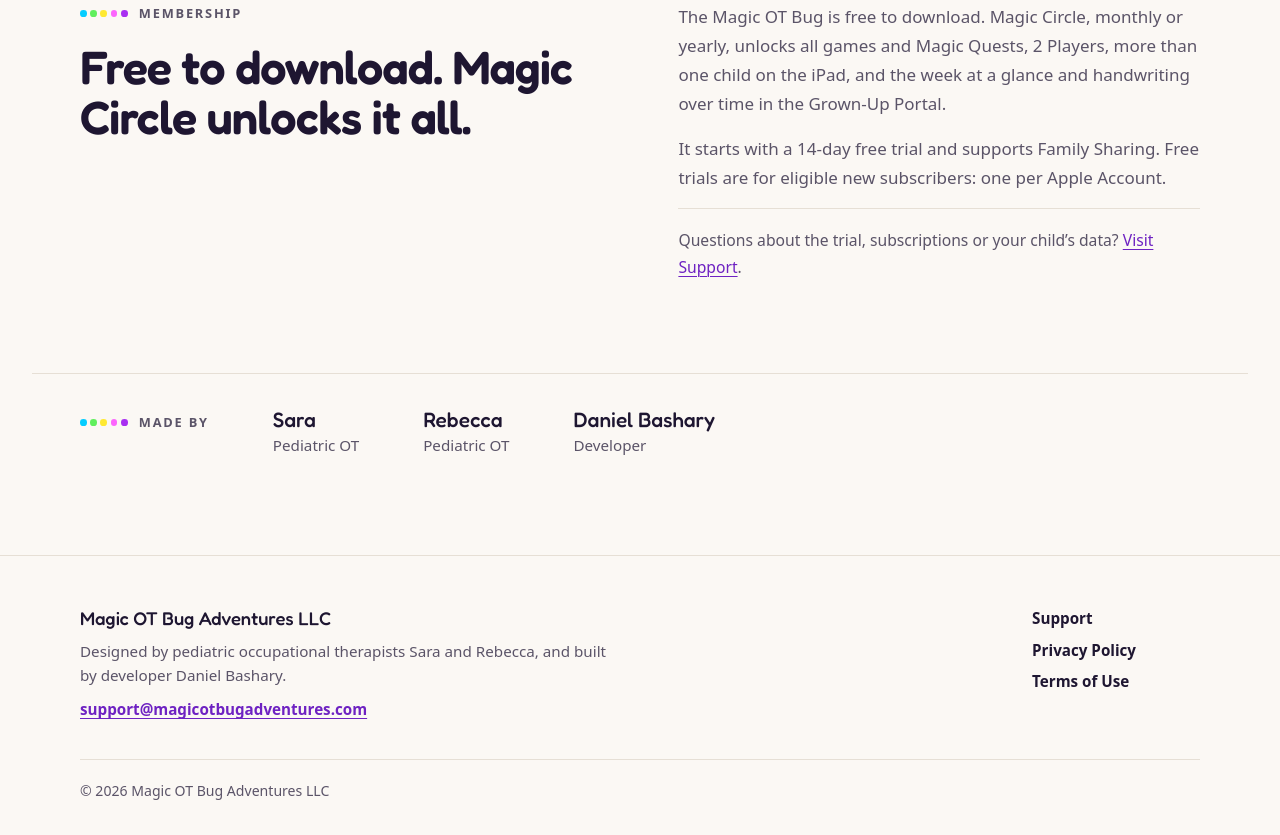
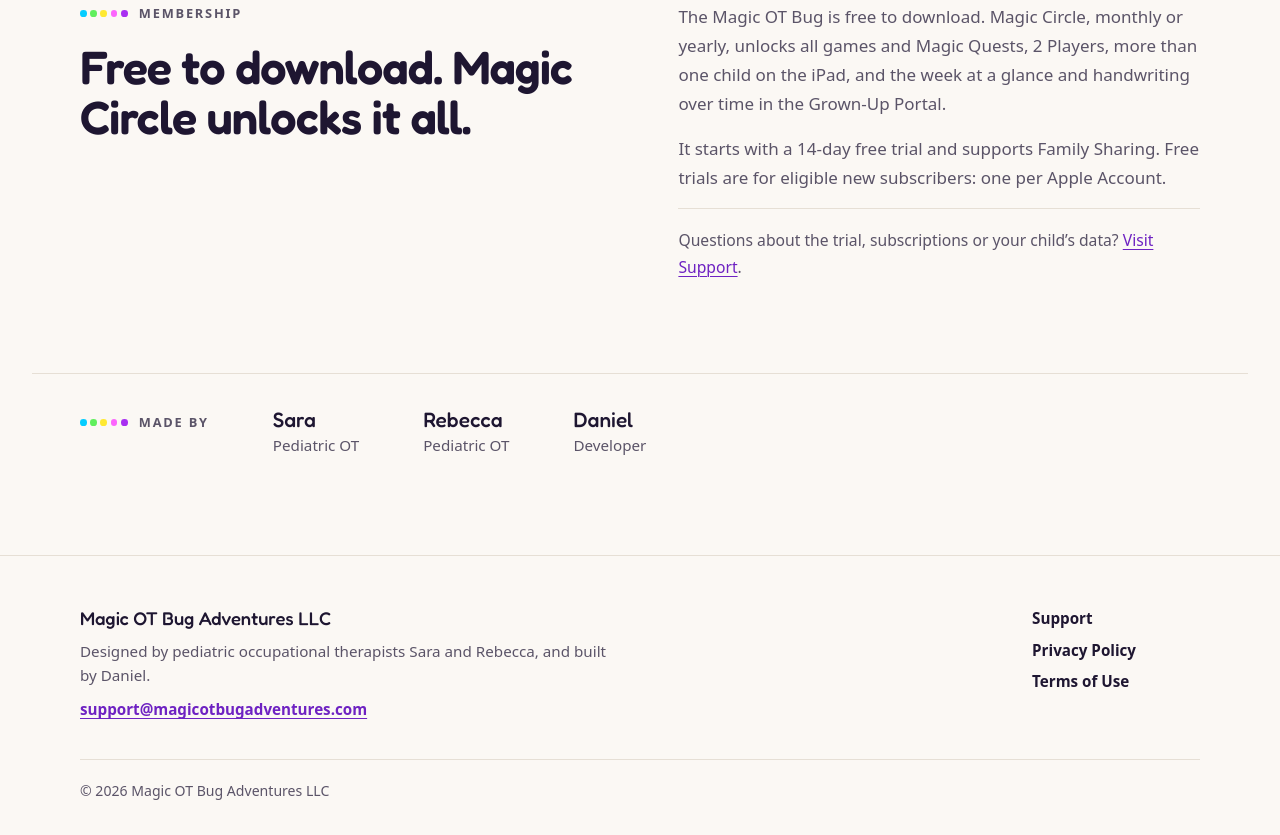
Before and after one commit to magicotbugadventures/website, a plain HTML site: page index.html in a window 1280 px wide. Shown: the part 4744-5579 px from the top of the page. Drawn offline with Linux system fonts and the light colour scheme.

Commit message:
Credits: built by Daniel (first name only, at the founder's request)
Co-Authored-By: Claude Opus 5.5 <noreply@anthropic.com>
Claude-Session: https://claude.ai/code/session_01KKKs8ZKbLR75Q4T6cYc8Sy

```diff
--- a/index.html
+++ b/index.html
@@ -237,7 +237,7 @@
         <ul class="team-list">
           <li><span class="team-name">Sara</span><span class="team-role">Pediatric OT</span></li>
           <li><span class="team-name">Rebecca</span><span class="team-role">Pediatric OT</span></li>
-          <li><span class="team-name">Daniel Bashary</span><span class="team-role">Developer</span></li>
+          <li><span class="team-name">Daniel</span><span class="team-role">Developer</span></li>
         </ul>
       </div>
     </section>
@@ -246,7 +246,7 @@
     <div class="wrap footer-grid">
       <div class="footer-brand">
         <p class="footer-name">Magic OT Bug Adventures LLC</p>
-        <p>Designed by pediatric occupational therapists Sara and Rebecca, and built by developer Daniel Bashary.</p>
+        <p>Designed by pediatric occupational therapists Sara and Rebecca, and built by Daniel.</p>
         <p class="footer-contact"><a href="mailto:support@magicotbugadventures.com">support@magicotbugadventures.com</a></p>
       </div>
       <nav class="footer-nav" aria-label="Footer">
```
Also changed, not shown: 404.html (+1 -1 lines), privacy.html (+1 -1 lines), support.html (+1 -1 lines), terms.html (+1 -1 lines).
